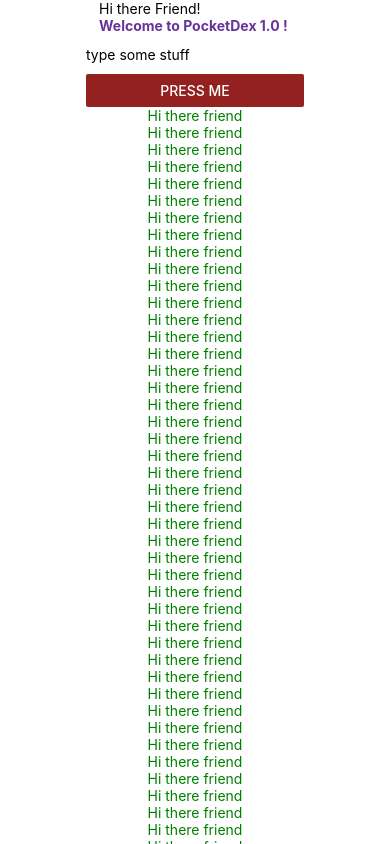
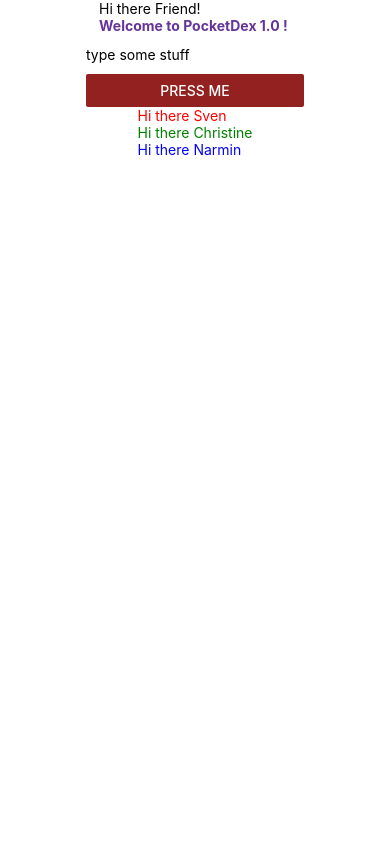
Before and after one commit to medhatnar/pocketdex, a React Native app: screen / in a window 390 px wide. Built offline with nearby package versions, Linux system fonts and the light colour scheme.

Commit message:
flatlist utilized

```diff
--- a/App.js
+++ b/App.js
@@ -1,5 +1,5 @@
 import React, { Component } from 'react';
-import { StyleSheet, View, Text, ScrollView, Image, Alert } from 'react-native';
+import { StyleSheet, View, ScrollView, Alert, FlatList } from 'react-native';
 
 import { Greeting, PersonalGreeting } from './Greeting.js';
 import CustomForm from './CustomForm.js';
@@ -10,7 +10,7 @@
 
       this.state = {
         text: '',
-
+        data: [{color: 'red', name: 'Sven'},{color: 'green', name:'Christine'},{color:'blue', name:'Narmin'}  ]
       }
   }
 
@@ -22,58 +22,11 @@
         textChangeAction={(newText) => this.setState({text: newText})}
         buttonAction={() => Alert.alert(this.state.text)}
         />
-        <ScrollView>
-          <PersonalGreeting color='green' name='friend' />
-          <PersonalGreeting color='green' name='friend' />
-          <PersonalGreeting color='green' name='friend' />
-          <PersonalGreeting color='green' name='friend' />
-          <PersonalGreeting color='green' name='friend' />
-          <PersonalGreeting color='green' name='friend' />
-          <PersonalGreeting color='green' name='friend' />
-          <PersonalGreeting color='green' name='friend' />
-          <PersonalGreeting color='green' name='friend' />
-          <PersonalGreeting color='green' name='friend' />
-          <PersonalGreeting color='green' name='friend' />
-          <PersonalGreeting color='green' name='friend' />
-          <PersonalGreeting color='green' name='friend' />
-          <PersonalGreeting color='green' name='friend' />
-          <PersonalGreeting color='green' name='friend' />
-          <PersonalGreeting color='green' name='friend' />
-          <PersonalGreeting color='green' name='friend' />
-          <PersonalGreeting color='green' name='friend' />
-          <PersonalGreeting color='green' name='friend' />
-          <PersonalGreeting color='green' name='friend' />
-          <PersonalGreeting color='green' name='friend' />
-          <PersonalGreeting color='green' name='friend' />
-          <PersonalGreeting color='green' name='friend' />
-          <PersonalGreeting color='green' name='friend' />
-          <PersonalGreeting color='green' name='friend' />
-          <PersonalGreeting color='green' name='friend' />
-          <PersonalGreeting color='green' name='friend' />
-          <PersonalGreeting color='green' name='friend' />
-          <PersonalGreeting color='green' name='friend' />
-          <PersonalGreeting color='green' name='friend' />
-          <PersonalGreeting color='green' name='friend' />
-          <PersonalGreeting color='green' name='friend' />
-          <PersonalGreeting color='green' name='friend' />
-          <PersonalGreeting color='green' name='friend' />
-          <PersonalGreeting color='green' name='friend' />
-          <PersonalGreeting color='green' name='friend' />
-          <PersonalGreeting color='green' name='friend' />
-          <PersonalGreeting color='green' name='friend' />
-          <PersonalGreeting color='green' name='friend' />
-          <PersonalGreeting color='green' name='friend' />
-          <PersonalGreeting color='green' name='friend' />
-          <PersonalGreeting color='green' name='friend' />
-          <PersonalGreeting color='green' name='friend' />
-          <PersonalGreeting color='green' name='friend' />
-          <PersonalGreeting color='green' name='friend' />
-          <PersonalGreeting color='green' name='friend' />
-          <PersonalGreeting color='green' name='friend' />
-          <PersonalGreeting color='green' name='friend' />
-          <PersonalGreeting color='green' name='friend' />
-          <PersonalGreeting color='green' name='friend' />
-        </ScrollView>
+        <FlatList
+                 data={this.state.data}
+                 renderItem={({item}) =>  <PersonalGreeting color={item.color} name={item.name}/>}
+                 keyExtractor={(item, index) => index}
+        />
       </View>
     );
   }
```
